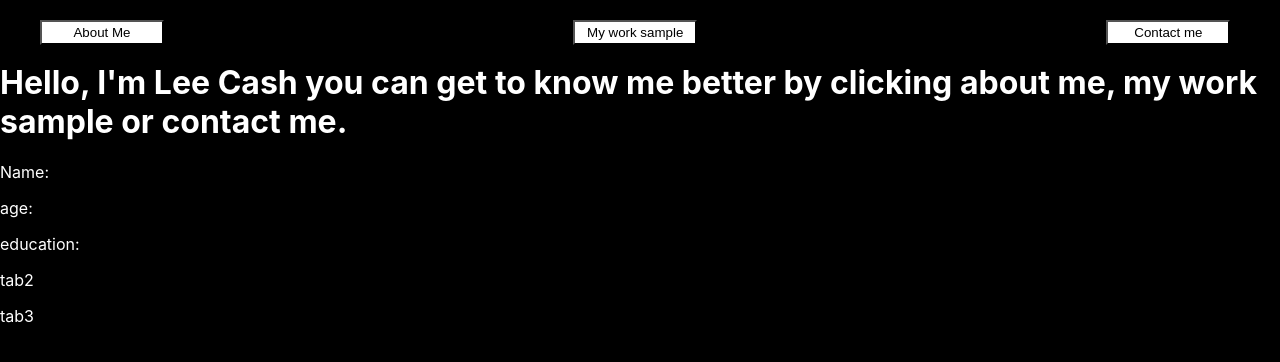
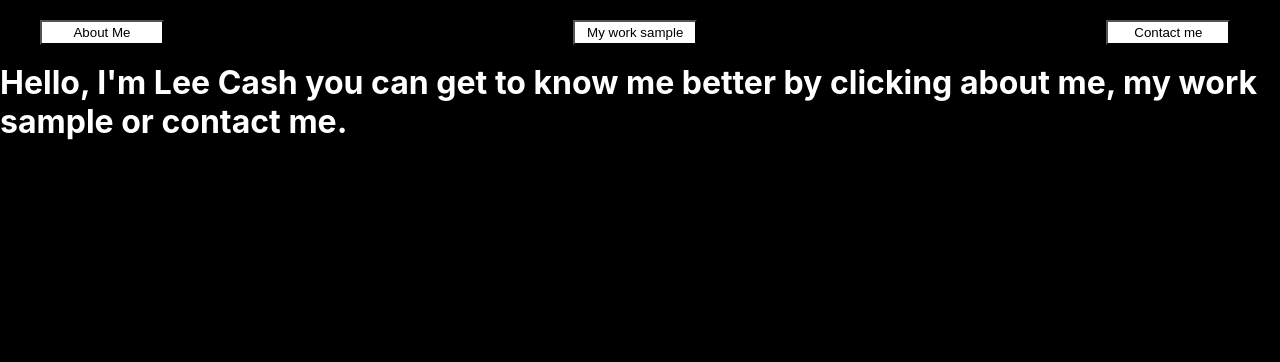
Before and after one commit to LeeFCash/digital-portfolio-react-node, a React (Create React App) app in the folder my-react-app/: page / in a window 1280 px wide. Shown: the top 362 px of the page. Built offline with nearby package versions, Linux system fonts and the light colour scheme.

Commit message:
not done 2

```diff
--- a/my-react-app/src/App.js
+++ b/my-react-app/src/App.js
@@ -1,4 +1,5 @@
 import React, { useState, useEffect } from 'react';
+//import { useState } from 'react';
 import './App.css';
 
 function App() {
@@ -14,7 +15,7 @@ function App() {
   var tab2p2 = false;
   var tab3p2 = false;
   function tab1() {
-    if(tab1p2 === false && tab2p2 === false && tab3p2 === false && startPage1p2 === true) {
+    /*if(tab1p2 === false && tab2p2 === false && tab3p2 === false && startPage1p2 === true) {
       startPage1.remove();
       workSamples.remove();
       contactMe.remove();
@@ -33,6 +34,21 @@ function App() {
           workSamples.remove();
           contactMe.remove();
           mainAllOverAllContent.appendChild(aboutMeContent);
+          tab1p2 = true;
+          tab2p2 = false
+      } else if(tab1p2 === true && tab2p2 === false && tab3p2 === false && startPage1p2 === false) {
+          alert('This tab is already open.');
+      } else {
+          alert('Something unexpected happen.');
+      };*/
+
+      if(tab1p2 === false && tab2p2 === false && tab3p2 === false && startPage1p2 === true) {
+        tab1p2 = true;
+        startPage1p2 = false;
+        } else if(tab1p2 === false && tab2p2 === false && tab3p2 === true && startPage1p2 === false){
+            tab1p2 = true;
+            tab3p2 = false
+        } else if(tab1p2 === false && tab2p2 === true && tab3p2 === false && startPage1p2 === false) {
             tab1p2 = true;
             tab2p2 = false
         } else if(tab1p2 === true && tab2p2 === false && tab3p2 === false && startPage1p2 === false) {
@@ -66,20 +82,41 @@ function App() {
         <button className="mainAll-tabBarDiv-orderList-tab3">Contact me</button>
        </ol>
       </div>
-      <div className="mainAll-overAllContent"></div>
-      <div className="mainAll-content1" id="mainAll-overAllContent-content1">
+      <div className="mainAll-overAllContent">
+      {startPage1p2 ? (
+      <><div className="mainAll-content1" id="mainAll-overAllContent-content1">
         <h1 className="mainAll-content1-h11">Hello, I'm Lee Cash you can get to know me better by clicking about me, my work sample or contact me.</h1>
        </div>
-      <div className="mainAll-overAllContent-content2" id="mainAll-overAllContent-content2" >
+       </>
+       ): (
+        <></>
+       )}
+       {tab1p2 ? (
+       <><div className="mainAll-overAllContent-content2" id="mainAll-overAllContent-content2" >
          <p className="mainAll-overAllContent-content2-name">Name:</p>
          <p className="mainAll-overAllContent-content2-age">age:</p>
          <p className="mainAll-overAllContent-content2-education">education:</p>
        </div>
-      <div className="mainAll-overAllContent-content3" id="mainAll-overAllContent-content3">
+       </>
+       ): (
+        <></>
+       )}
+       {tab2p2 ? (
+       <><div className="mainAll-overAllContent-content3" id="mainAll-overAllContent-content3">
          <p>tab2</p>
        </div>
-      <div className="mainAll-overAllContent-content4" id="mainAll-overAllContent-content3">
+       </>
+       ): (
+        <></>
+       )}
+       {tab3p2 ? (
+       <><div className="mainAll-overAllContent-content4" id="mainAll-overAllContent-content3">
          <p>tab3</p>
+       </div>
+       </>
+       ): (
+        <></>
+       )}
       </div>
      </div>
     </div>
```
Lines whose indentation alone changed are shown as unchanged.
